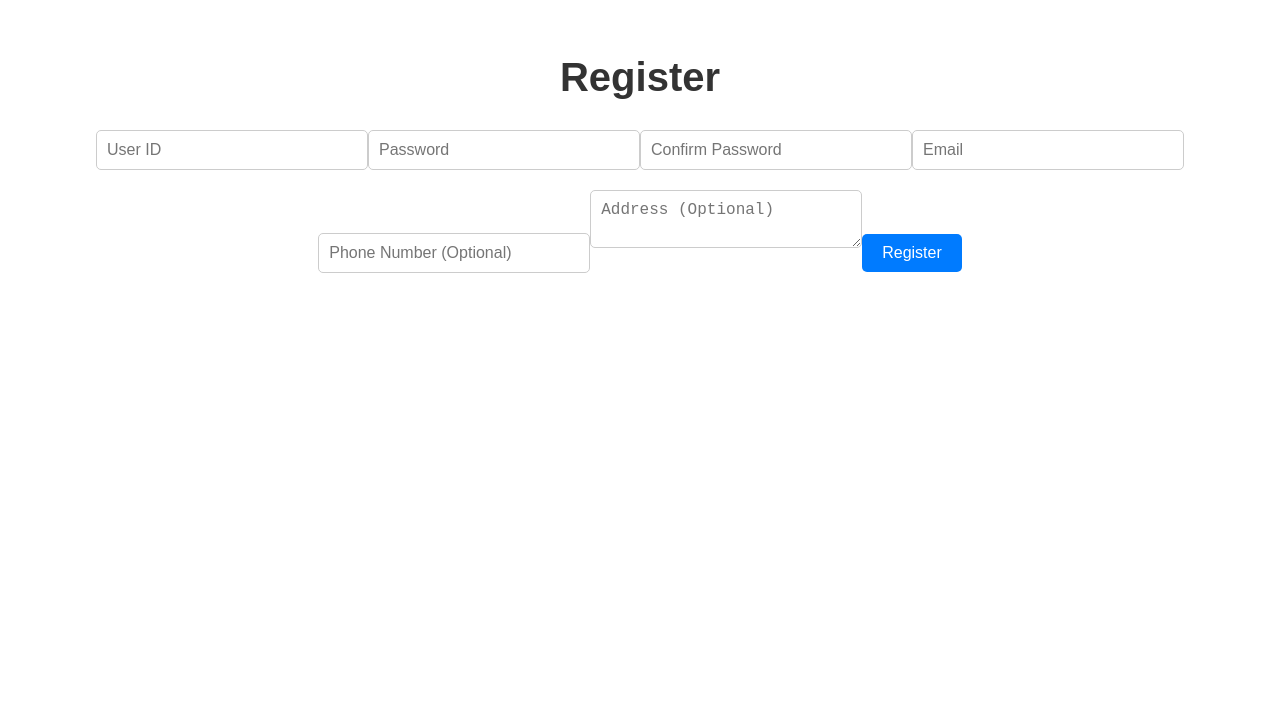
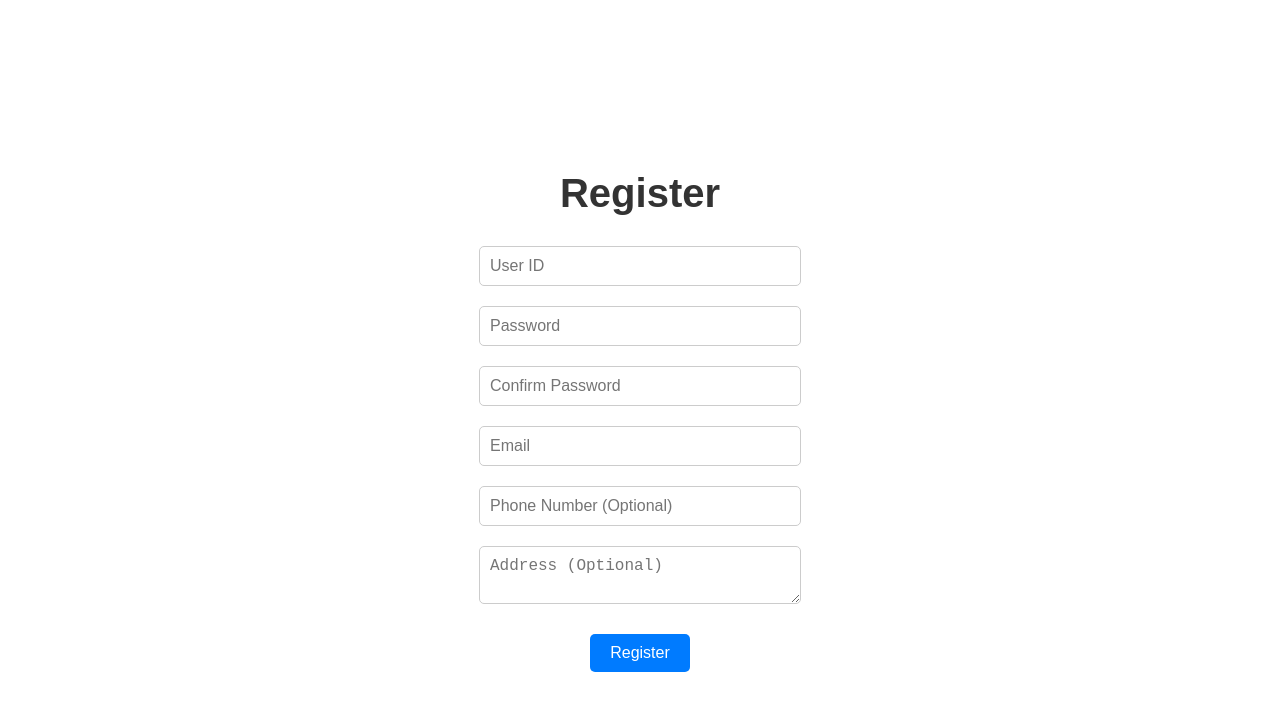
Before and after one commit to fintrack-project/financial-tracker-frontend, a React (Create React App) app: page /register in a window 1280 px wide. Shown: the top 710 px of the page. Built offline with nearby package versions, Linux system fonts and the light colour scheme.

Commit message:
register page design improving

```diff
--- a/src/pages/Register/Register.css
+++ b/src/pages/Register/Register.css
@@ -1,7 +1,13 @@
 .register-container {
+  display: flex;
+  flex-direction: column; /* Stack elements vertically */
+  align-items: center; /* Center elements horizontally */
+  justify-content: center; /* Center elements vertically */
   text-align: center;
   padding: 20px;
   font-family: Arial, sans-serif;
+  min-height: 100vh; /* Ensure the container takes up the full viewport height */
+  box-sizing: border-box;
 }
 
 .register-container h1 {
@@ -12,16 +18,11 @@
 
 .input-field {
   padding: 10px;
-  width: 250px;
+  width: 300px; /* Adjust width for consistency */
   border: 1px solid #ccc;
   border-radius: 5px;
   font-size: 1rem;
-  margin: 10px 0;
-}
-
-.input-field.textarea {
-  resize: none;
-  height: 80px;
+  margin: 10px 0; /* Add spacing between fields */
 }
 
 .register-button {
@@ -33,6 +34,7 @@
   font-size: 1rem;
   cursor: pointer;
   transition: background-color 0.3s ease;
+  margin-top: 20px; /* Add spacing above the button */
 }
 
 .register-button:hover {
```
